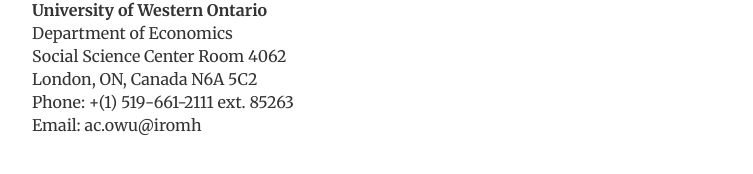
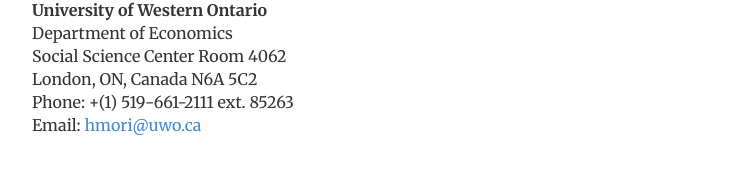
Before and after one commit to morihiroaki/morihiroaki.github.io, a Jekyll site: the page built from cv.html, in a window 1280 px wide. Shown: the part 167-341 px from the top of the page, without its empty margins (263-1016 px from the left). Built offline with Jekyll 4.4.1, drawn with Linux system fonts in a browser that asks for light colours.

Commit message:
Update cv.html

```diff
--- a/cv.html
+++ b/cv.html
@@ -17,7 +17,7 @@ description:
 				Social Science Center Room 4062<br>
 				London, ON, Canada N6A 5C2<br>
 				Phone: +(1) 519-661-2111 ext. 85263<br>
-				Email: <span class="obfuscate">hmori@uwo.ca</span>
+				Email: <a href= "mailto:hmori@uwo.ca">hmori@uwo.ca</a>
 				</address>
 				</div>
 
```
